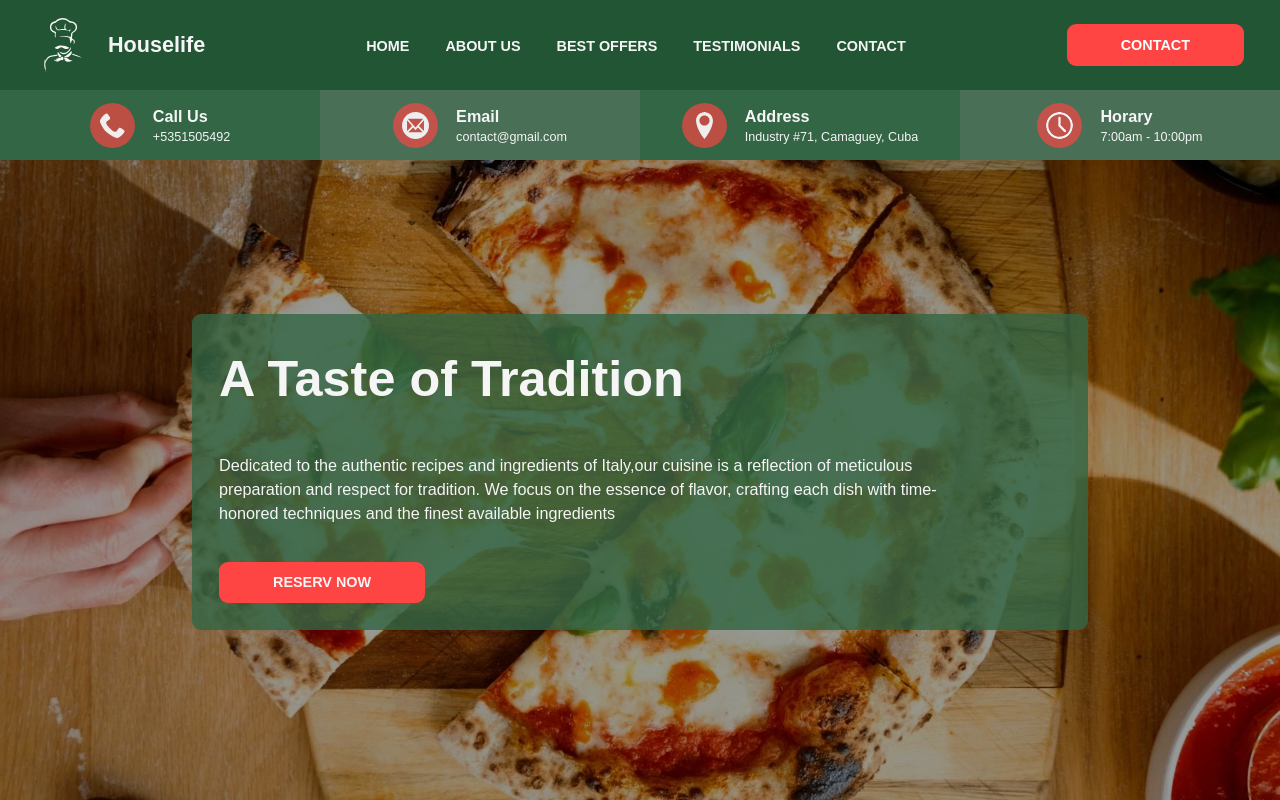
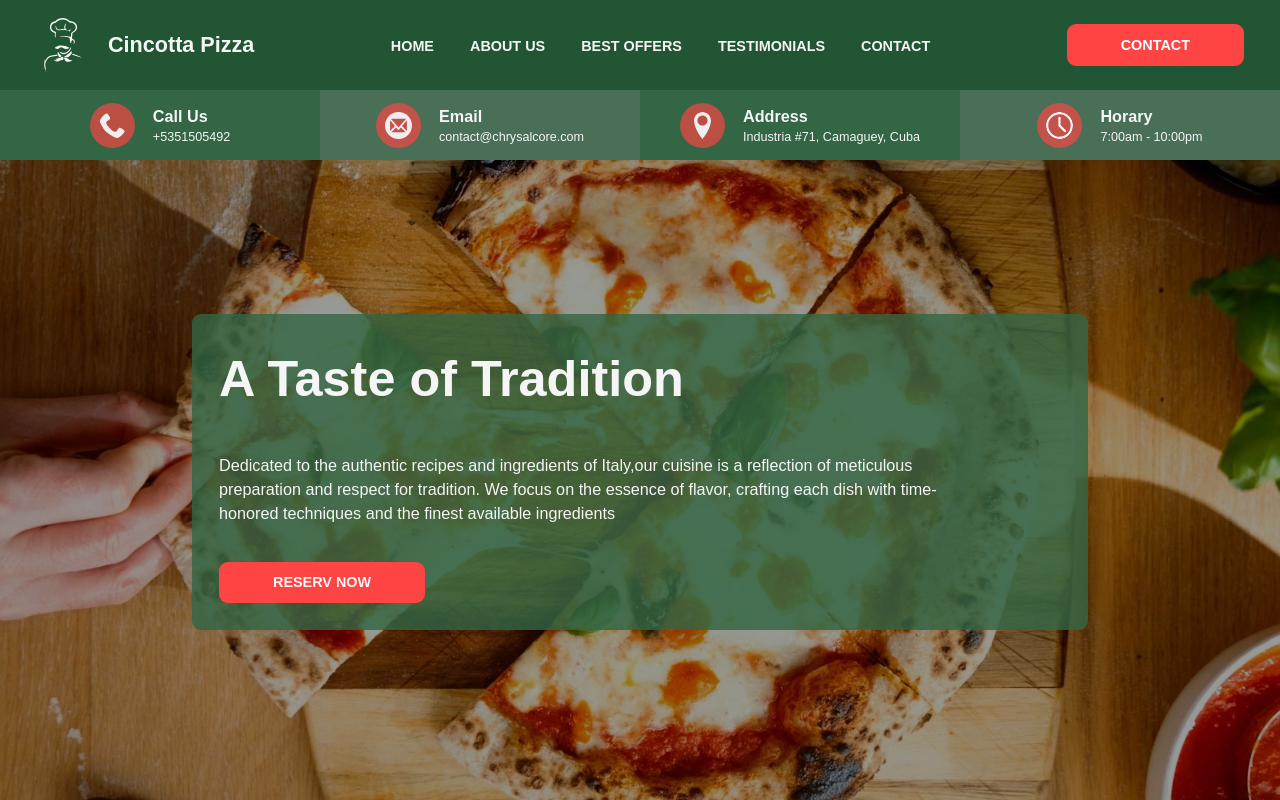
Before and after one commit to chrysalcore/cincotta-pizza, a React (Vite) app: page / in a window 1280 px wide. Shown: the top 800 px of the page. Built offline with nearby package versions, Linux system fonts and the light colour scheme.

Commit message:
some issues fixed

```diff
--- a/src/components/Firm.jsx
+++ b/src/components/Firm.jsx
@@ -2,7 +2,7 @@ function Firm(props) {
     return (
         <div className='firm'>
             <img className='firm__logo' src={new URL('../assets/icons/cheff.svg', import.meta.url).href} alt={`${props.title} icon`} />
-            <h1 className='firm__title'>Houselife</h1>
+            <h1 className='firm__title'>Cincotta Pizza</h1>
         </div>
     )
 }
--- a/src/components/LocalBanner.jsx
+++ b/src/components/LocalBanner.jsx
@@ -12,13 +12,13 @@ function LocalBanner() {
         {
             icon: 'gmail.svg',
             name: 'Email',
-            ref: 'contact@gmail.com',
+            ref: 'contact@chrysalcore.com',
             href: ''
         },
         {
             icon: 'location.svg',
             name: 'Address',
-            ref: 'Industry #71, Camaguey, Cuba',
+            ref: 'Industria #71, Camaguey, Cuba',
             href: ''
         },
         {
--- a/src/sections/Contact.jsx
+++ b/src/sections/Contact.jsx
@@ -13,13 +13,13 @@ function Contact() {
         {
             icon: 'gmail.svg',
             name: 'Email',
-            ref: 'contact@gmail.com',
+            ref: 'contact@chrysalcore.com',
             href: ''
         },
         {
             icon: 'location.svg',
             name: 'Address',
-            ref: 'Industry #71, Camaguey, Cuba',
+            ref: 'Industria #71, Camaguey, Cuba',
             href: ''
         },
         {
--- a/src/sections/Footer.jsx
+++ b/src/sections/Footer.jsx
@@ -21,7 +21,7 @@ function Footer() {
                 },
                 {
                     href: '',
-                    text: 'contact@gmail.com'
+                    text: 'contact@chrysalcore.com'
                 }
             ]
         },
@@ -80,14 +80,14 @@ function Footer() {
             <div className='footer-content'>
                 <div className='footer-firm'>
                     <img className='firm__logo' src={new URL('../assets/icons/cheff.svg', import.meta.url).href} alt='main icon' />
-                    <h2 className='firm__title'>Houselife</h2>
+                    <h2 className='firm__title'>Cincotta Pizza</h2>
                 </div>
                 {infoData.map(item => <FooterInfo title={item.title} items={item.items} key={item.title} />)}
             </div>
             <SocialInfo data={socialData} />
             <div className='footer-rights'>
                 <small className='footer-rights__item'>&copy;All rights reserved 2025</small>
-                <small className='footer-rights__item'>Powered by <a href="" target='blank'>Chrysal Core</a></small>
+                <small className='footer-rights__item'>Powered by <a href="https://chrysalcore.com" target='blank'>Chrysal Core</a></small>
             </div>
         </footer>
     )
```
